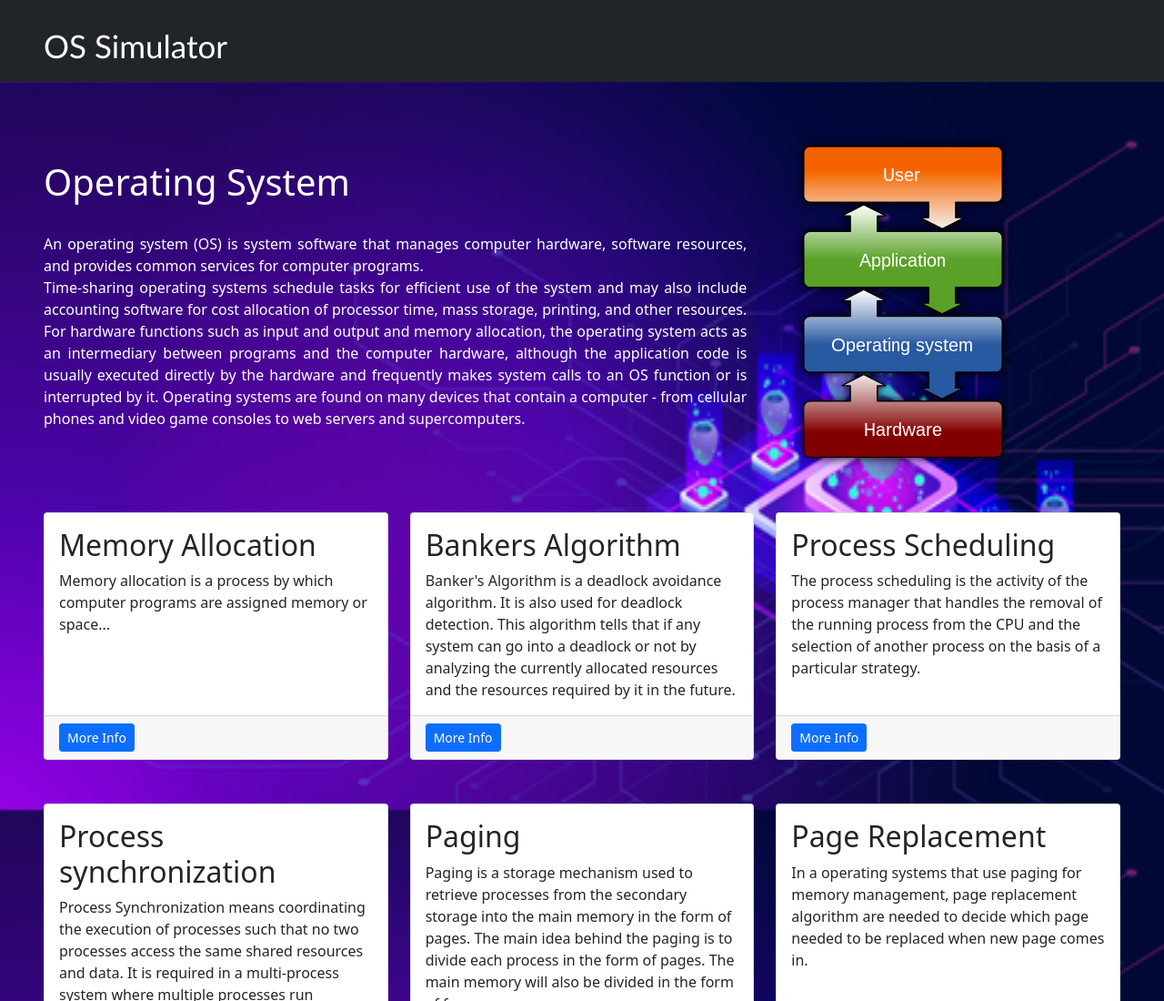
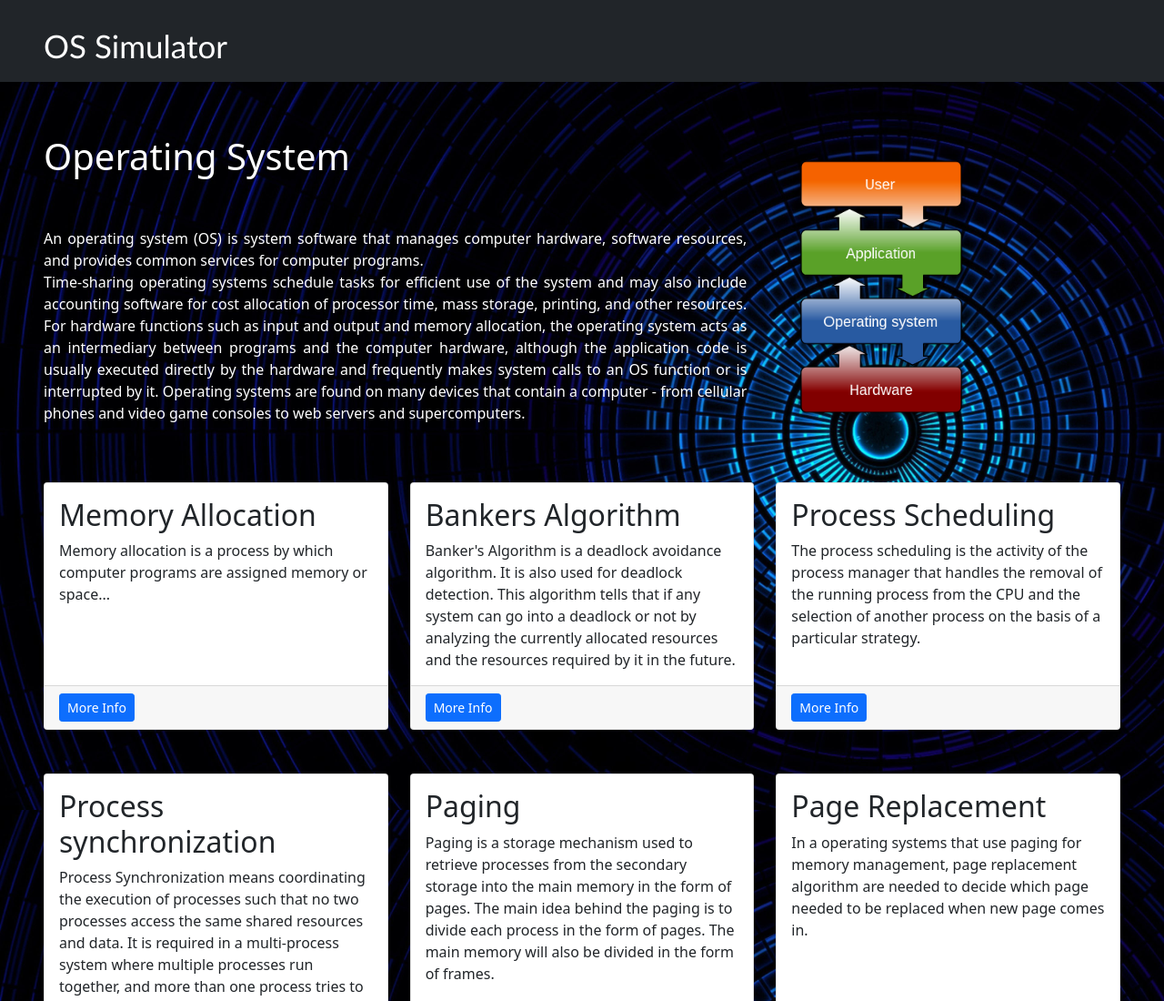
Before and after one commit to hrushikeshj/os-simulator, a plain HTML site: page index.html in a window 1280 px wide. Shown: the top 1100 px of the page at 91% size. Drawn offline with nearby package versions, Linux system fonts and the light colour scheme.

Commit message:
new background image

```diff
--- a/index.html
+++ b/index.html
@@ -131,7 +131,12 @@
             z-index: 2; /* Specify a stack order in case you're using a different order for other elements */
             cursor: pointer; /* Add a pointer on hover */
             }
-
+            .main-back {
+            background-image: url('spiral.jpg');
+            background-repeat: no-repeat;
+            background-attachment: fixed;
+            background-size: cover;
+            }
     </style>
 
 </head>
@@ -322,11 +327,11 @@
         </div>
     </nav>
     <!-- Page Content-->
-    <div class="container px-4 px-lg-5" style=" background-image: url('background11.png'); background-repeat: no-repeat;background-attachment: fixed;background-size: 100% 100%;">
+    <div class="container px-4 px-lg-5 main-back">
         <!-- Heading Row-->
         <div class="row gx-4 gx-lg-5 align-items-center my-5">
             <div class="col-lg-8">
-                <h1 class="font-weight-light" style="color: white;">Operating System</h1>
+                <h1 class="font-weight-light" style="color: white; margin-bottom: 30px;">Operating System</h1>
                 <br><p style="text-align: justify;color: white;">An operating system (OS) is system software that manages computer hardware, software resources, and provides common services for computer programs.
                     <br>
                     Time-sharing operating systems schedule tasks for efficient use of the system and may also include accounting software for cost allocation of processor time, mass storage, printing, and other resources.
@@ -335,7 +340,7 @@
                     the application code is usually executed directly by the hardware and frequently makes system calls to an OS function or is interrupted by it. Operating systems are found on many devices that contain a computer - from cellular phones and video game consoles to web servers and supercomputers.
                 </p>
             </div>
-            <div class="col-lg-4"><img class="img-fluid rounded mb-4 mb-lg-0" src="images/os_flow.png" alt="..." /></div>
+            <div class="col-lg-4"><img class="img-fluid rounded mb-4 mb-lg-0" style="width: 55%;" src="images/os_flow.png" alt="..." /></div>
 
         </div>
         <div class="card text-white bg-secondary my-5 py-4 text-center visually-hidden">
```
Also changed, not shown: spiral.jpg (added).
